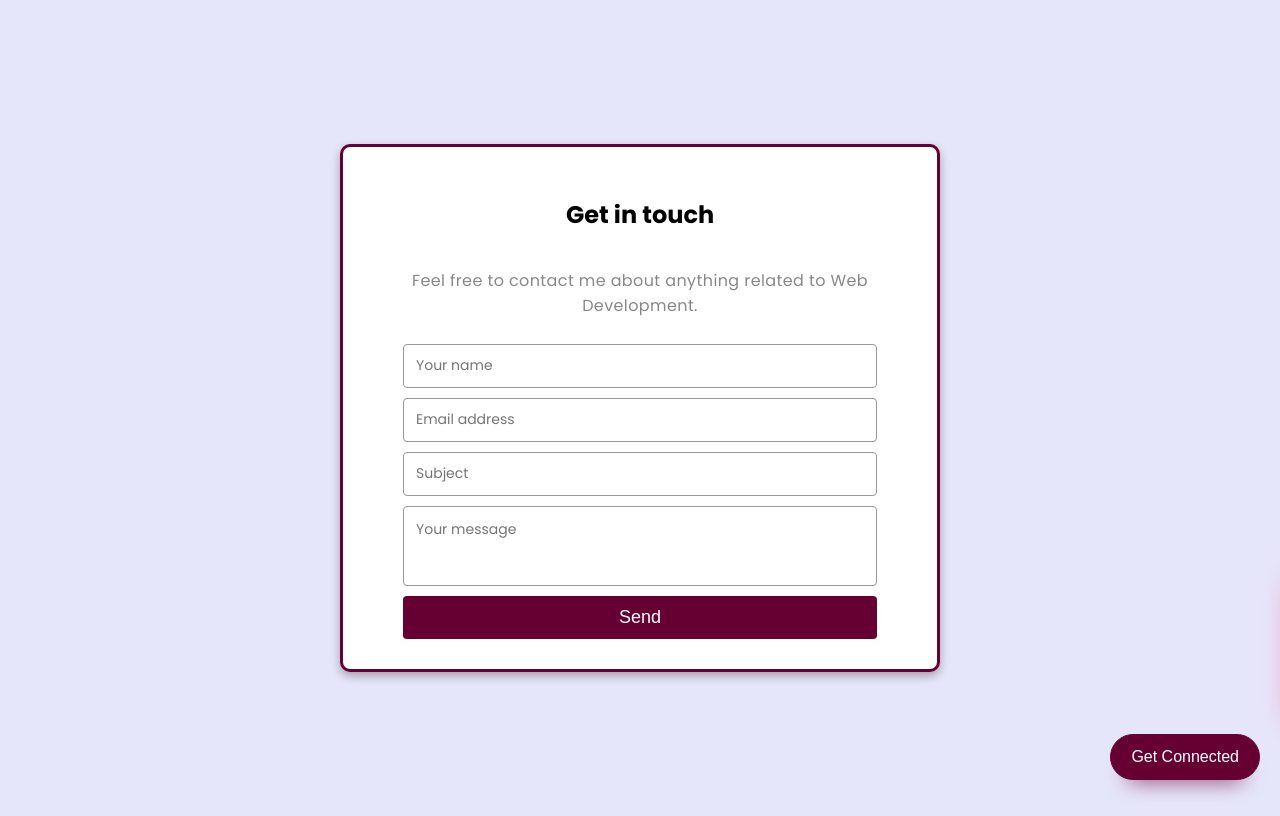
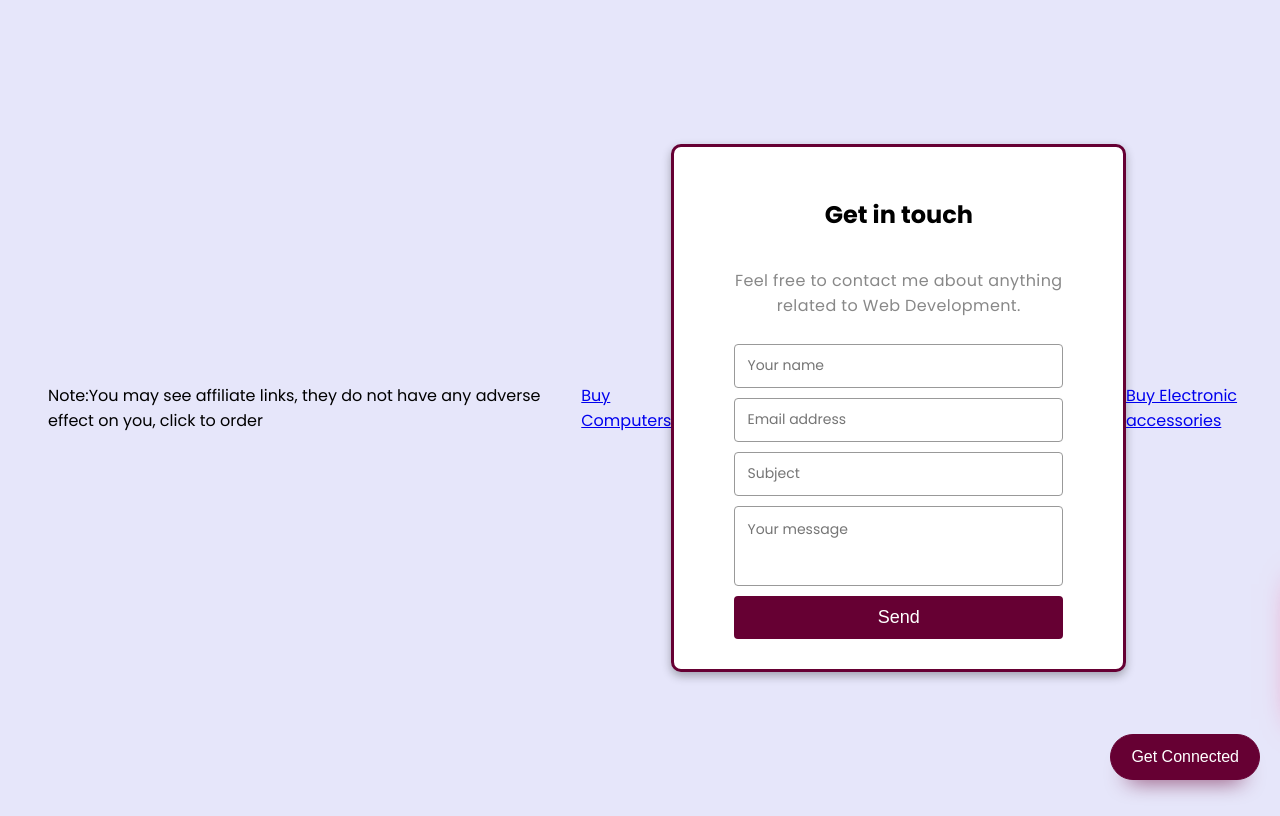
Before and after one commit to Israel1thePro/Israel1thepro.github.io, a plain HTML site: page index.html in a window 1280 px wide. Drawn offline with Linux system fonts and the light colour scheme.

Commit message:
Update index.html

```diff
--- a/index.html
+++ b/index.html
@@ -12,6 +12,11 @@
 </head>
 
 <body>
+<blockquote>
+Note:You may see affiliate links, they do not have any adverse effect on you, click to order
+</blockquote>
+
+<a target="_blank" href="https://www.amazon.com/b?_encoding=UTF8&tag=storeuten23-20&linkCode=ur2&linkId=2869443ff9b72d213d2f6af5089e1507&camp=1789&creative=9325&node=565108">Buy Computers</a>
     <div class="container">
         <h2>Get in touch</h2>
         <p>Feel free to contact me about anything related to Web Development.</p>
@@ -67,6 +72,8 @@
         </div>
     </div>
     <button class="connect-btn">Get Connected</button>
+
+<a target="_blank" href="https://www.amazon.com/gp/search?ie=UTF8&tag=storeuten23-20&linkCode=ur2&linkId=cd6ee19100823b8c9e57a1da00b2037f&camp=1789&creative=9325&index=pc-hardware&keywords=laptops phone tablet computer hardware">Buy Electronic accessories</a>
     <script src="script.js"></script>
 
 <script id="mcjs">!function(c,h,i,m,p){m=c.createElement(h),p=c.getElementsByTagName(h)[0],m.async=1,m.src=i,p.parentNode.insertBefore(m,p)}(document,"script","https://chimpstatic.com/mcjs-connected/js/users/cfc26b8b9d142be6e14f79786/47ca4f886341601c8ba8c3807.js");</script>
```
